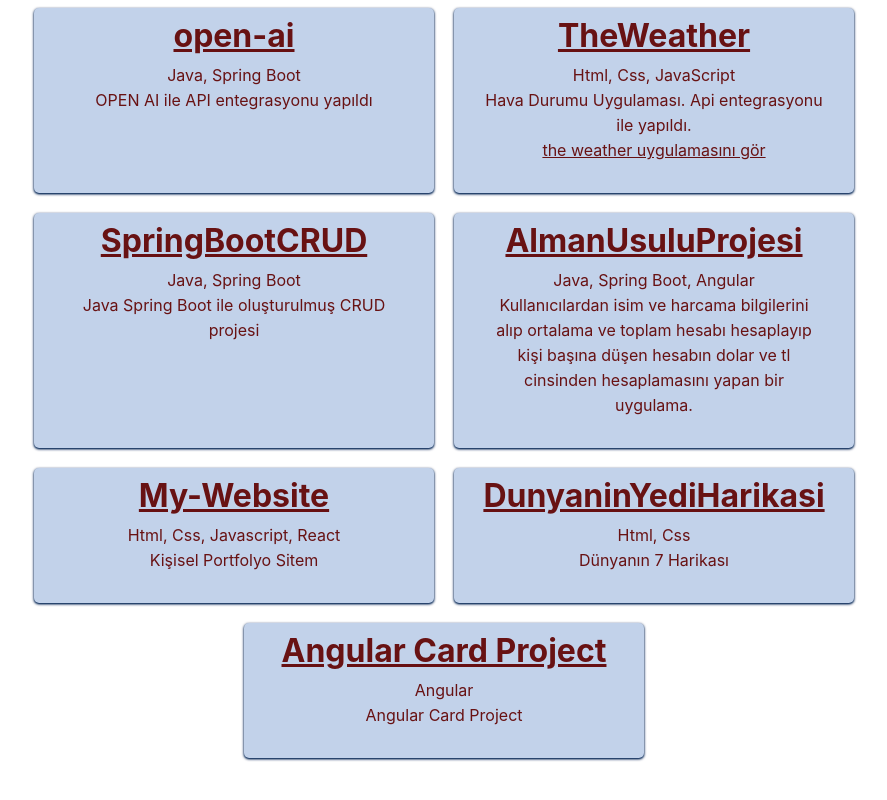
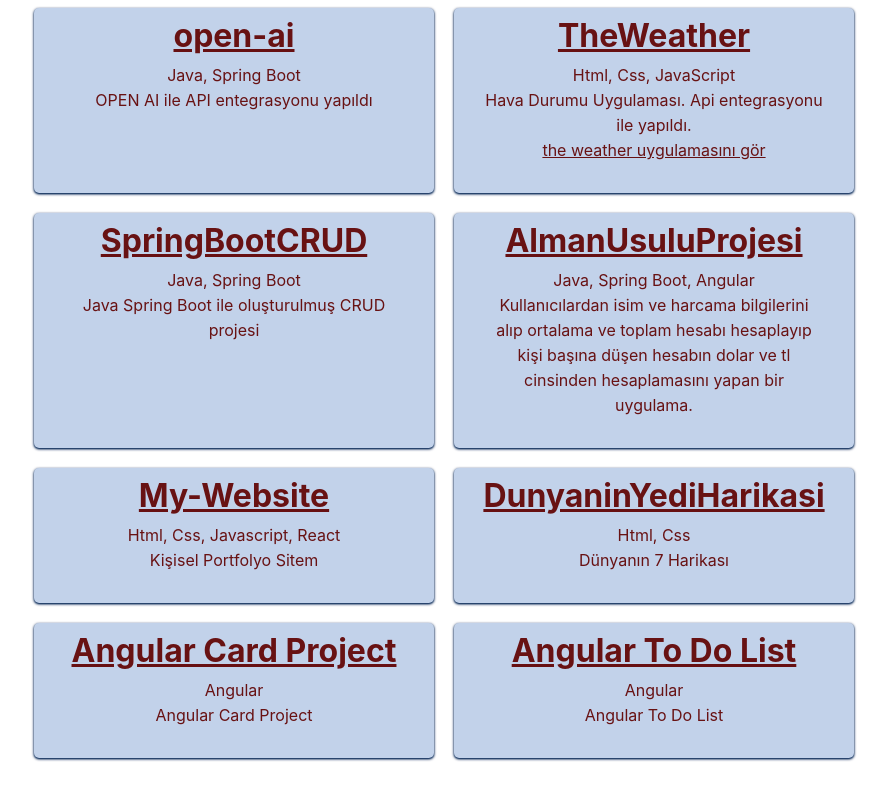
Before and after one commit to beyzarslann/my-website, a React (Create React App) app: page /githubrepos in a window 1280 px wide. Shown: the part 230-1030 px from the top of the page, without its empty margins (196-1083 px from the left). Built offline with nearby package versions, Linux system fonts and the light colour scheme.

Commit message:
github repos kısmı güncellendi

```diff
--- a/src/pages/GithubRepos.js
+++ b/src/pages/GithubRepos.js
@@ -46,6 +46,12 @@
             <p> Angular <br /> Angular Card Project </p>
           </div>
         </div>
+        <div className='repo'>
+          <div className='innerRepo'>
+          <h1> <a href='https://github.com/beyzarslann/AngularToDoList'> Angular To Do List </a> </h1>
+            <p> Angular <br /> Angular To Do List </p>
+          </div>
+        </div>
       </div>
     </div>
   )
```
